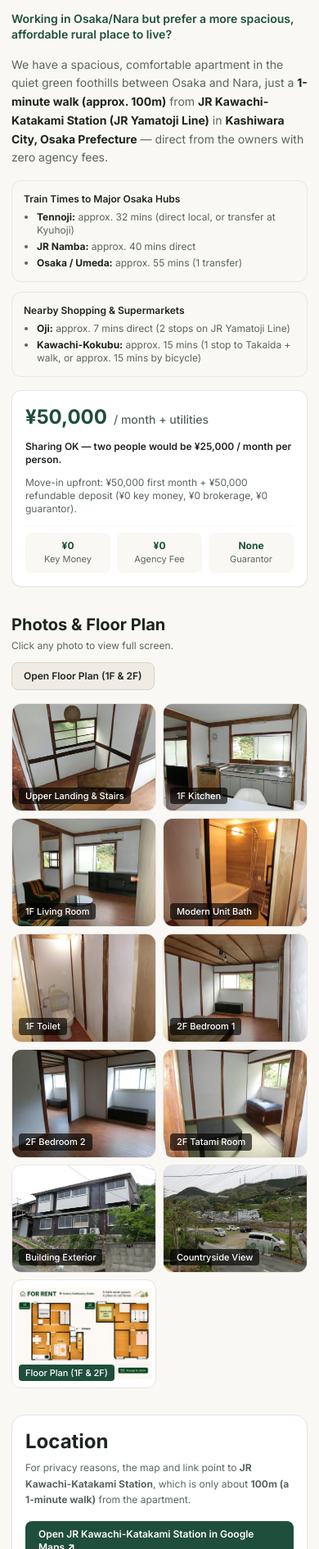
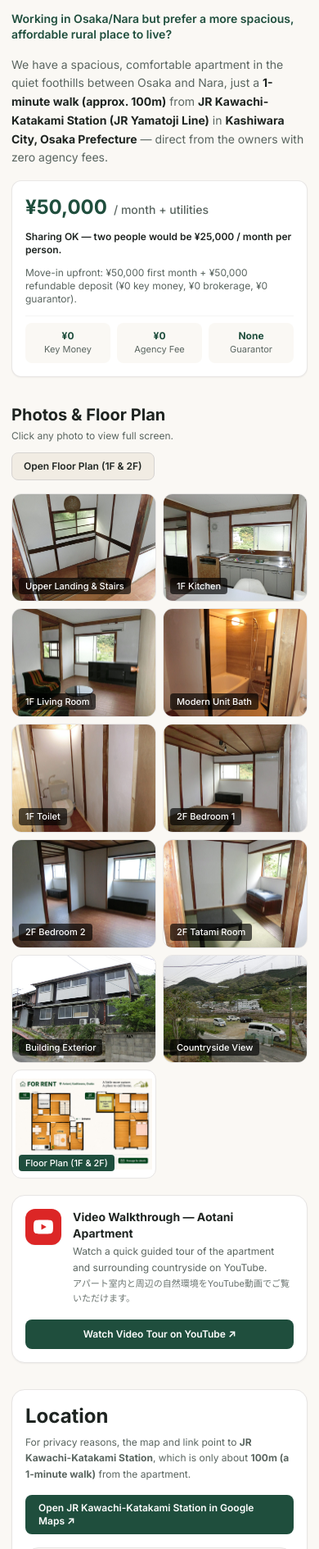
Before and after one commit to kansai-country-rental/kansai-country-rental.github.io, a plain HTML site: page aotani-apartment.html in a window 390 px wide. Shown: the part 110-2000 px from the top of the page at 82% size. Drawn offline with nearby package versions, Linux system fonts and the light colour scheme; grey boxes are pictures that could not be loaded.

Commit message:
Add files via upload

```diff
--- a/aotani-apartment.html
+++ b/aotani-apartment.html
@@ -104,27 +104,9 @@
         </p>
 
         <p class="text-sm sm:text-base text-muted leading-relaxed max-w-3xl">
-          We have a spacious, comfortable apartment in the quiet green foothills between Osaka and Nara, just a <strong class="text-ink">1-minute walk (approx. 100m)</strong> from
+          We have a spacious, comfortable apartment in the quiet foothills between Osaka and Nara, just a <strong class="text-ink">1-minute walk (approx. 100m)</strong> from
           <strong class="text-ink">JR Kawachi-Katakami Station (JR Yamatoji Line)</strong> in <strong class="text-ink">Kashiwara City, Osaka Prefecture</strong> — direct from the owners with zero agency fees.
         </p>
-
-        <div class="grid sm:grid-cols-2 gap-3 max-w-3xl text-xs sm:text-sm text-muted">
-          <div class="bg-washi rounded-xl border border-stone-200/80 p-3.5">
-            <div class="font-semibold text-ink mb-1.5">Train Times to Major Osaka Hubs</div>
-            <ul class="list-disc pl-4 space-y-1">
-              <li><strong class="text-ink">Tennoji:</strong> approx. 32 mins (direct local, or transfer at Kyuhoji)</li>
-              <li><strong class="text-ink">JR Namba:</strong> approx. 40 mins direct</li>
-              <li><strong class="text-ink">Osaka / Umeda:</strong> approx. 55 mins (1 transfer)</li>
-            </ul>
-          </div>
-          <div class="bg-washi rounded-xl border border-stone-200/80 p-3.5">
-            <div class="font-semibold text-ink mb-1.5">Nearby Shopping &amp; Supermarkets</div>
-            <ul class="list-disc pl-4 space-y-1">
-              <li><strong class="text-ink">Oji:</strong> approx. 7 mins direct (2 stops on JR Yamatoji Line)</li>
-              <li><strong class="text-ink">Kawachi-Kokubu:</strong> approx. 15 mins (1 stop to Takaida + walk, or approx. 15 mins by bicycle)</li>
-            </ul>
-          </div>
-        </div>
 
         <!-- Clean Rent Summary Card -->
         <div class="bg-white rounded-xl sm:rounded-2xl border border-stone-200/90 p-4 sm:p-5 shadow-sm space-y-3 max-w-3xl">
@@ -214,6 +196,27 @@
           <span class="absolute bottom-2 left-2 px-2 py-0.5 rounded bg-cedar text-white text-[11px] font-medium">Floor Plan (1F & 2F)</span>
         </button>
       </div>
+
+      <!-- YouTube Video Walkthrough Link -->
+      <div class="mt-5 sm:mt-6 bg-white rounded-2xl border border-stone-200 p-4 sm:p-5 shadow-sm flex flex-col sm:flex-row sm:items-center justify-between gap-4">
+        <div class="flex items-start sm:items-center gap-3.5">
+          <div class="w-11 h-11 rounded-xl bg-red-600 text-white flex items-center justify-center shrink-0 shadow-sm" aria-hidden="true">
+            <svg class="w-6 h-6" viewBox="0 0 24 24" fill="currentColor">
+              <path d="M23.498 6.186a3.016 3.016 0 0 0-2.122-2.136C19.505 3.545 12 3.545 12 3.545s-7.505 0-9.377.505A3.017 3.017 0 0 0 .502 6.186C0 8.07 0 12 0 12s0 3.93.502 5.814a3.016 3.016 0 0 0 2.122 2.136c1.871.505 9.376.505 9.376.505s7.505 0 9.377-.505a3.015 3.015 0 0 0 2.122-2.136C24 15.93 24 12 24 12s0-3.93-.502-5.814zM9.545 15.568V8.432L15.818 12l-6.273 3.568z"/>
+            </svg>
+          </div>
+          <div>
+            <h3 class="text-sm sm:text-base font-bold text-ink">Video Walkthrough — Aotani Apartment</h3>
+            <p class="text-xs sm:text-sm text-muted mt-0.5 leading-relaxed">
+              Watch a quick guided tour of the apartment and surrounding countryside on YouTube.
+              <span class="block text-[11px] sm:text-xs text-muted/90 mt-0.5">アパート室内と周辺の自然環境をYouTube動画でご覧いただけます。</span>
+            </p>
+          </div>
+        </div>
+        <a href="https://youtube.com/shorts/iB31uAz12nQ" target="_blank" rel="noopener noreferrer" class="inline-flex items-center justify-center gap-2 px-4 py-2.5 rounded-lg bg-cedar hover:bg-cedarDark text-white text-xs sm:text-sm font-semibold transition-colors shrink-0">
+          Watch Video Tour on YouTube ↗
+        </a>
+      </div>
     </section>
 
 
@@ -271,7 +274,22 @@
             </div>
             <div>
               <div class="text-xs font-semibold text-muted">Station &amp; Commute</div>
-              <div class="font-medium text-ink">1-minute walk (approx. 100m) to <strong>JR Kawachi-Katakami Station (JR Yamatoji Line)</strong> — approx. 32 mins to Tennoji, approx. 40 mins direct to JR Namba, approx. 55 mins to Osaka/Umeda, approx. 7 mins direct to Oji, and approx. 15 mins to Kawachi-Kokubu.</div>
+              <div class="font-medium text-ink">1-minute walk (approx. 100m) to <strong>JR Kawachi-Katakami Station (JR Yamatoji Line)</strong>.</div>
+              <div class="mt-2">
+                <div class="text-xs font-semibold text-ink">Train Times to Major Osaka Hubs</div>
+                <ul class="list-disc pl-4 mt-1 space-y-0.5 text-ink">
+                  <li><strong>Tennoji:</strong> approx. 32 mins (direct local, or transfer at Kyuhoji)</li>
+                  <li><strong>JR Namba:</strong> approx. 40 mins direct</li>
+                  <li><strong>Osaka / Umeda:</strong> approx. 55 mins (1 transfer)</li>
+                </ul>
+              </div>
+              <div class="mt-2">
+                <div class="text-xs font-semibold text-ink">Nearby Shopping &amp; Supermarkets</div>
+                <ul class="list-disc pl-4 mt-1 space-y-0.5 text-ink">
+                  <li><strong>Oji:</strong> approx. 7 mins direct (2 stops on JR Yamatoji Line)</li>
+                  <li><strong>Kawachi-Kokubu:</strong> approx. 15 mins (1 stop to Takaida + walk, or approx. 15 mins by bicycle)</li>
+                </ul>
+              </div>
             </div>
             <div>
               <div class="text-xs font-semibold text-muted">Privacy &amp; Building</div>
```
